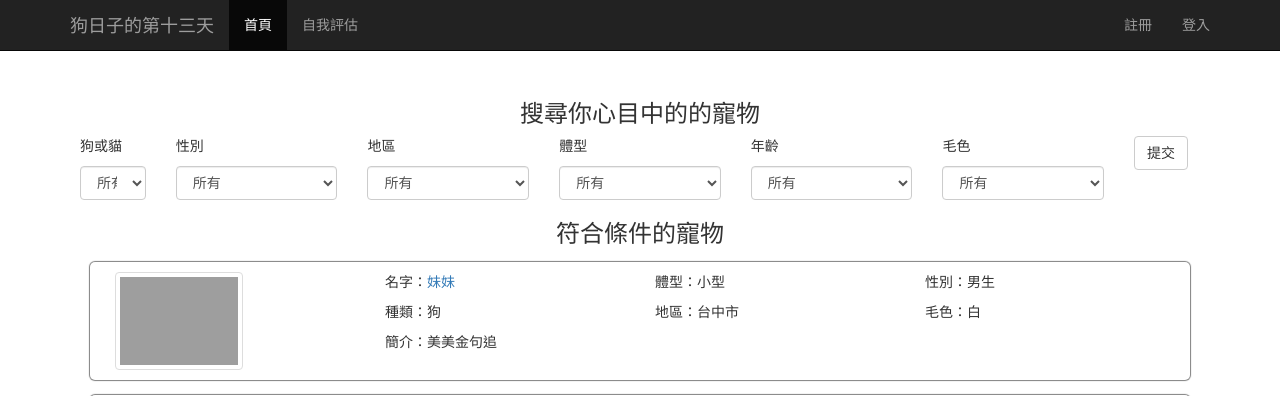
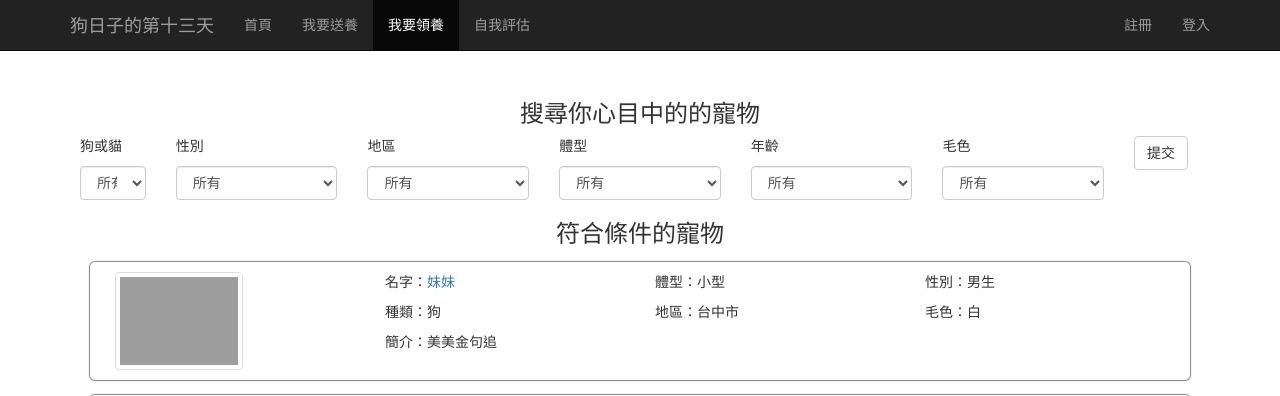
Before and after one commit to david2881234/petadopt, a Django app: page /pet_search/ in a window 1280 px wide. Shown: the top 396 px of the page. Run offline with Django 3.2, Linux system fonts and the light colour scheme; data comes from the database, SQL or seed files in the repository; parts of the project's set-up code (start-up, migrations or seed data) failed here and were passed over; some libraries are stand-ins or nearby versions; grey boxes are pictures that could not be loaded.

Commit message:
fix some things

```diff
--- a/Project/Project/static/css/base.css
+++ b/Project/Project/static/css/base.css
@@ -1,6 +1,66 @@
 @import url(https://fonts.googleapis.com/css?family=Open+Sans);
 @import url(http://fonts.googleapis.com/earlyaccess/notosanstc.css);
+/*
+.navbar-default {
+  background-color: #fbbf0b;
+  border-color: #ff0000;
+}
+.navbar-default .navbar-brand {
+  color: #000000;
+}
+.navbar-default .navbar-brand:hover, .navbar-default .navbar-brand:focus {
+  color: #89139d;
+}
+.navbar-default .navbar-text {
+  color: #000000;
+}
+.navbar-default .navbar-nav > li > a {
+  color: #000000;
+}
+.navbar-default .navbar-nav > li > a:hover, .navbar-default .navbar-nav > li > a:focus {
+  color: #89139d;
+}
+.navbar-default .navbar-nav > .active > a, .navbar-default .navbar-nav > .active > a:hover, .navbar-default .navbar-nav > .active > a:focus {
+  color: #89139d;
+  background-color: #ff0000;
+}
+.navbar-default .navbar-nav > .open > a, .navbar-default .navbar-nav > .open > a:hover, .navbar-default .navbar-nav > .open > a:focus {
+  color: #89139d;
+  background-color: #ff0000;
+}
+.navbar-default .navbar-toggle {
+  border-color: #ff0000;
+}
+.navbar-default .navbar-toggle:hover, .navbar-default .navbar-toggle:focus {
+  background-color: #ff0000;
+}
+.navbar-default .navbar-toggle .icon-bar {
+  background-color: #000000;
+}
+.navbar-default .navbar-collapse,
+.navbar-default .navbar-form {
+  border-color: #000000;
+}
+.navbar-default .navbar-link {
+  color: #000000;
+}
+.navbar-default .navbar-link:hover {
+  color: #89139d;
+}
 
+@media (max-width: 767px) {
+  .navbar-default .navbar-nav .open .dropdown-menu > li > a {
+    color: #000000;
+  }
+  .navbar-default .navbar-nav .open .dropdown-menu > li > a:hover, .navbar-default .navbar-nav .open .dropdown-menu > li > a:focus {
+    color: #89139d;
+  }
+  .navbar-default .navbar-nav .open .dropdown-menu > .active > a, .navbar-default .navbar-nav .open .dropdown-menu > .active > a:hover, .navbar-default .navbar-nav .open .dropdown-menu > .active > a:focus {
+    color: #89139d;
+    background-color: #ff0000;
+  }
+}
+*/
 body{
     font-family: 'Open Sans','Noto Sans TC', sans-serif;
 }
@@ -16,6 +76,7 @@ body{
 }
 
 
+
 /***************start of base.html****************/
 .base-template {
     padding: 80px 10px 40px 10px;
@@ -27,11 +88,6 @@ body{
     color: red;
 }
 
-td
-{
-    max-width: 220px;
-    word-wrap: break-word;
-}
 /***************end of base.html****************/
 
 
--- a/Project/pets_adopt/views/blog.py
+++ b/Project/pets_adopt/views/blog.py
@@ -38,7 +38,7 @@ def post_new(request, pets_id):
 
 def question_index(request):
     template = 'pets_adopt/extra/questionnaire.html'
-    return render(request, template, {})
+    return render(request, template, {'nbar': 'question'})
 
 
 def question_handle(request):
@@ -50,4 +50,4 @@ def question_handle(request):
             result += 10
     if result >= 70:
         right = True
-    return render(request, template, {'right': right, 'result': result, })
+    return render(request, template, {'right': right, 'result': result, 'nbar': 'question'})
--- a/Project/pets_adopt/views/pet.py
+++ b/Project/pets_adopt/views/pet.py
@@ -12,26 +12,28 @@ def index(request): #首頁,顯示所有寵物資訊,並能更改狀態
     template_name = 'pets_adopt/index.html'
     pet_not_adopt = Pets.objects.filter(state=0)
     pet_have_adopt = Pets.objects.filter(state=1)
-    return render(request,template_name,{'pet_not_adopt':pet_not_adopt,'pet_have_adopt':pet_have_adopt})
+    return render(request,template_name,{'pet_not_adopt':pet_not_adopt,'pet_have_adopt':pet_have_adopt,'nbar': 'home'})
 
 
-@login_required
 def new_pet(request): #PO一個寵物送養資訊,確認後顯示寵物細節
-    template_name = 'pets_adopt/post_a_pet.html'
-    if request.method == 'POST':
-        form = Post_Pet(request.POST,request.FILES)
-        if form.is_valid:
-            image_file = request.FILES["photo"]
-            Pets = form.save(commit=False)
-            Pets.photo = image_file
-            Pets.pet_publisher = request.user
-            Pets.pet_owner = request.user
-            Pets.save()
-            messages.success(request,u'新增寵物成功')
-            return redirect('pet_detail',pets_id=Pets.id)
+    if request.user.is_authenticated():
+        template_name = 'pets_adopt/post_a_pet.html'
+        if request.method == 'POST':
+            form = Post_Pet(request.POST,request.FILES)
+            if form.is_valid:
+                image_file = request.FILES["photo"]
+                Pets = form.save(commit=False)
+                Pets.photo = image_file
+                Pets.pet_publisher = request.user
+                Pets.pet_owner = request.user
+                Pets.save()
+                messages.success(request,u'新增寵物成功')
+                return redirect('pet_detail',pets_id=Pets.id)
+        else:
+            form = Post_Pet()
+            return render(request,template_name,{'form':form,'nbar': 'send'})
     else:
-        form = Post_Pet()
-        return render(request,template_name,{'form':form})
+        return redirect('login')
 
 
 def pet_detail(request, pets_id): #顯示寵物細節,已領養 或 登入者就是寵物擁有者時,沒有領養按鈕
@@ -126,7 +128,7 @@ def pet_adopt_second_confirm(request, adopt_id): #收養者確認領養，等待
     #pet.save()
     return render(request,template_name,{'adopt_yes':adopt_yes,'publisher':publisher})
 
-
+@login_required
 def pet_adopt_last_confirm(request, adopt_id): #送養者確認完畢後，將那個領養表單設定為已領養，寵物state也設定為已領養,主人換掉
     adopt_yes = get_object_or_404(Adopt, id=adopt_id)
     pet = adopt_yes.adopt_pet
@@ -193,4 +195,4 @@ def pet_search(request):
     else:
         need_array = (species, sex, area, size, age, color)
     return render(request, template_name,
-                  {'pet': pet, 'shows': shows, 'need_array': need_array, })
+                  {'pet': pet, 'shows': shows, 'need_array': need_array, 'nbar': 'get'})
--- a/Project/templates/pets_adopt/base.html
+++ b/Project/templates/pets_adopt/base.html
@@ -31,13 +31,10 @@
         </div>
         <div id="navbar" class="collapse navbar-collapse">
           <ul class="nav navbar-nav">
-            <li class="active"><a href="{% url 'index' %}">首頁</a></li>
-
-              {% if user.is_authenticated %}
-               <li><a href="{% url 'new_pets' %}">我要送養</a></li>
-               <li><a href="{% url 'pet_search' %}">我要領養</a></li>
-              {% endif %}
-            <li><a href="{% url 'questionnaire' %}">自我評估</a></li>
+            <li class="{% if nbar == 'home' %}active{% endif %}"><a href="{% url 'index' %}">首頁</a></li>
+            <li class="{% if nbar == 'send' %}active{% endif %}"><a href="{% url 'new_pets' %}">我要送養</a></li>
+            <li class="{% if nbar == 'get' %}active{% endif %}"><a href="{% url 'pet_search' %}">我要領養</a></li>
+            <li class="{% if nbar == 'question' %}active{% endif %}"><a href="{% url 'questionnaire' %}">自我評估</a></li>
           </ul>
           <ul class = "nav navbar-nav navbar-right">
             {% if user.is_authenticated %}
--- a/Project/templates/pets_adopt/extra/pet_search.html
+++ b/Project/templates/pets_adopt/extra/pet_search.html
@@ -1,5 +1,10 @@
 {% extends "pets_adopt/base.html" %}
-
+{% block is_active %}
+  <li><a href="{% url 'index' %}">首頁</a></li>
+  <li><a href="{% url 'new_pets' %}">我要送養</a></li>
+  <li class="active"><a href="{% url 'pet_search' %}">我要領養</a></li>
+  <li><a href="{% url 'questionnaire' %}">自我評估</a></li>
+{% endblock %}
 {% block content %}
     <h3>搜尋你心目中的的寵物</h3>
     <div class="row">
--- a/Project/templates/pets_adopt/extra/questionnaire.html
+++ b/Project/templates/pets_adopt/extra/questionnaire.html
@@ -1,6 +1,5 @@
 {% extends "pets_adopt/base.html" %}
 {% load staticfiles %}
-
 {% block content %}
     <div class="row">
         <form action="{%  url 'pets_adopt.views.blog.question_handle' %}" method="post">
--- a/Project/templates/pets_adopt/signup.html
+++ b/Project/templates/pets_adopt/signup.html
@@ -1,6 +1,6 @@
 {% extends "pets_adopt/base.html" %}
+
 {% block content %}
-
     <div id="signup-contain">
 <h1>註冊</h1>
 <form method="POST" enctype="multipart/form-data" action="{% url 'signup' %}" class="form-horizontal signup-form">
```
